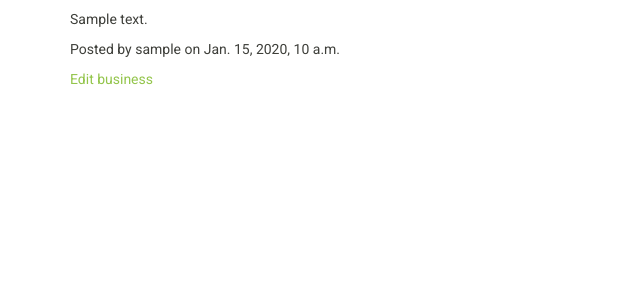
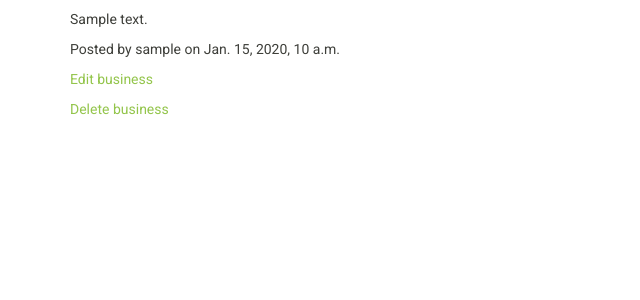
Before and after one commit to NickNg5/final_project, a Django app: page /business/1/ in a window 1280 px wide. Shown: the part 141-441 px from the top of the page, without its empty margins (0-640 px from the left). Run offline with Django 3.2, Linux system fonts and the light colour scheme; a user stored in the database is signed in; tables that the repository leaves empty hold one stand-in row (values such as "Sample post"); some libraries are stand-ins or nearby versions.

Commit message:
Add business delete view

```diff
--- a/core/urls.py
+++ b/core/urls.py
@@ -8,5 +8,6 @@ urlpatterns = patterns('',
      url(r'^business/create/$', BusinessCreateView.as_view(), name='business_create'),
      url(r'^business/$', BusinessListView.as_view(), name='business_list'),
      url(r'^business/(?P<pk>\d+)/$', BusinessDetailView.as_view(), name='business_detail'),
-     url(r'^business/update/(?P<pk>\d+)/$', BusinessUpdateView.as_view(), name='business_update')
+     url(r'^business/update/(?P<pk>\d+)/$', BusinessUpdateView.as_view(), name='business_update'),
+     url(r'^business/delete/(?P<pk>\d+)/$', BusinessDeleteView.as_view(), name='business_delete'),
 )
--- a/core/views.py
+++ b/core/views.py
@@ -1,5 +1,5 @@
 from django.shortcuts import render
-from django.views.generic import TemplateView, CreateView, ListView, DetailView, UpdateView
+from django.views.generic import TemplateView, CreateView, ListView, DetailView, UpdateView, DeleteView
 from django.core.urlresolvers import reverse_lazy
 from .models import *
 
@@ -29,3 +29,8 @@ class BusinessUpdateView(UpdateView):
     model = Business
     template_name = 'business/business_form.html'
     fields = ['title', 'description']
+
+class BusinessDeleteView(DeleteView):
+    model = Business
+    template_name = 'business/business_confirm_delete.html'
+    success_url = reverse_lazy('business_list')
--- a/templates/business/business_detail.html
+++ b/templates/business/business_detail.html
@@ -5,5 +5,6 @@
 <p>Posted by {{ business.user.username }} on {{ business.created_at }}</p>
 {% if business.user == user %}
 <p><a href="{% url 'business_update' pk=business.id %}">Edit business</a></p>
+<p><a href="{% url 'business_delete' pk=business.id %}">Delete business</a></p>
 {% endif %}
 {% endblock %}
```
Also changed, not shown: templates/business/business_confirm_delete.html (added, +8 -0 lines).
